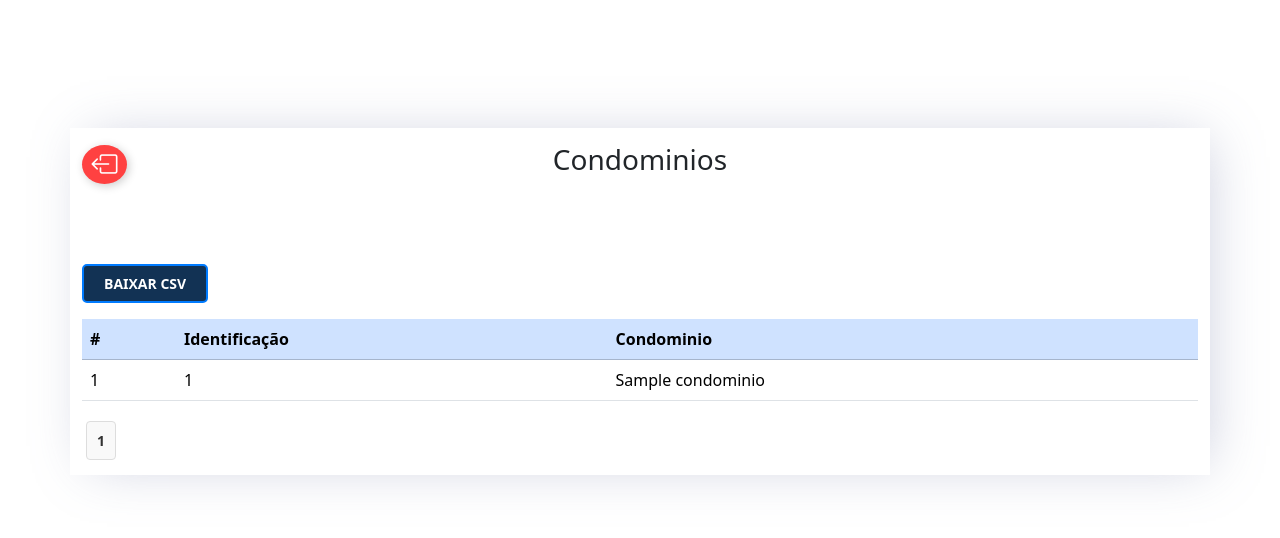
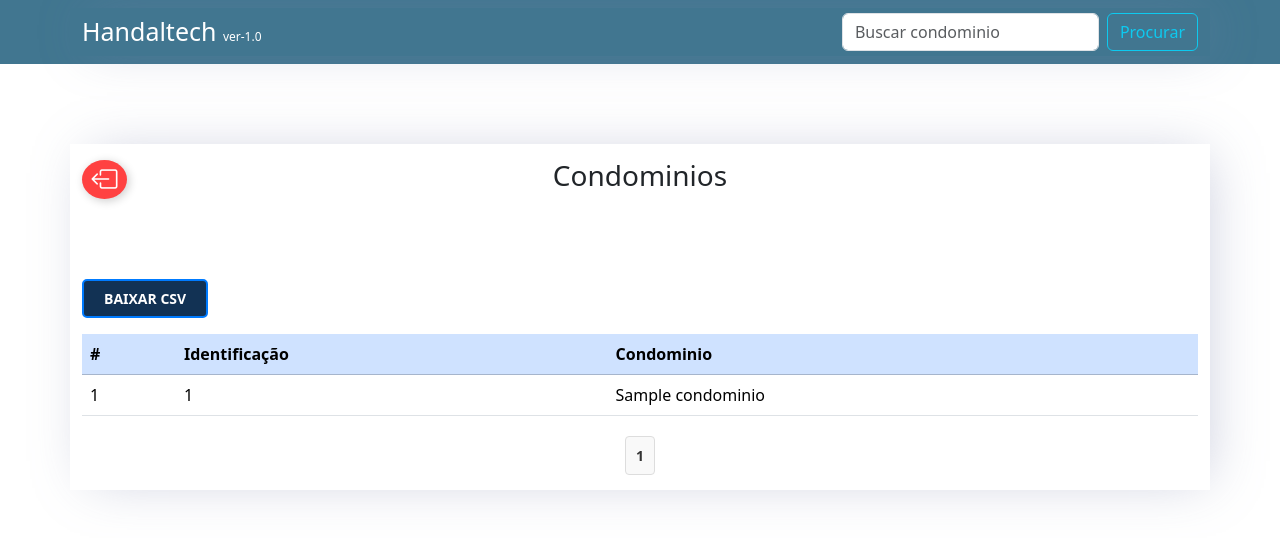
Before and after one commit to kemuelkesley/helpdesk-faculdade, a Django app: page /condominios in a window 1280 px wide. Shown: the top 538 px of the page. Run offline with Django 4.2, Linux system fonts and the light colour scheme; a user stored in the database is signed in; tables that the repository leaves empty hold one stand-in row (values such as "Sample post"); parts of the project's set-up code (start-up, migrations or seed data) failed here and were passed over.

Commit message:
criando função para fazer busca nos condominios

```diff
--- a/cadastro/views.py
+++ b/cadastro/views.py
@@ -4,6 +4,9 @@ from django.shortcuts import render
 from .models import Equipamento, Condominio
 from django.contrib.auth.decorators import login_required
 from django.core.paginator import Paginator
+from django.db.models import Q
+
+
 
 
 @login_required
@@ -18,44 +21,37 @@ def equipamentos(request):
 def condominios(request):
     condominios = Condominio.objects.all()
 
-    criar_paginacao(request, condominios)
-    return render(request, "dados/condominios.html", {"criar_paginacao" : criar_paginacao(request, condominios)})
+    paginas = criar_paginacao(request, condominios)
+
+    buscar_dados(request.GET.get('nome'))
+    if request.GET.get('nome'):
+        paginas = criar_paginacao(request, buscar_dados(request.GET.get('nome')))
 
 
-# Função generica para criar paginação
+    context = {
+        "criar_paginacao" : paginas
+    }
+
+    return render(request, "dados/condominios.html", context)
+
+
+# funcao para filtrar dados
+def buscar_dados(nome):
+    if nome:
+        return Condominio.objects.filter(
+            Q(numero_identificacao__icontains=nome) | Q(nome__icontains=nome))
+
+    else:
+        return Condominio.objects.all()
+
+
+# funcao generica para criar paginacao
 def criar_paginacao(request, objeto):
     paginator = Paginator(objeto, 12)
     page_number = request.GET.get('page')
     page_obj = paginator.get_page(page_number)
 
     return page_obj
-
-
-
-# @login_required
-# def exportar_csv(request):
-#     response = HttpResponse(content_type='text/csv')
-#     response['Content-Disposition'] = 'attachment; filename="equipamentos.csv"'
-
-#     writer = csv.writer(response)
-#     writer.writerow([
-#         'Nome',
-#         'N Serie',
-#         'Descricao',
-#         'Condominio'
-#     ])
-
-#     equipamentos = Equipamento.objects.all()
-
-#     for equipamento in equipamentos:
-#         writer.writerow([
-#             equipamento.nome,
-#             equipamento.numero_serie,
-#             equipamento.descricao,
-#             equipamento.condominio
-#         ])
-
-#     return response
 
 
 
--- a/setup/static/assets/css/paginator.css
+++ b/setup/static/assets/css/paginator.css
@@ -1,6 +1,6 @@
 .pagination {
     display: flex;
-    /* justify-content: center; */
+    justify-content: center;
     margin-top: 20px;
 }
 
--- a/setup/static/assets/css/tabela.css
+++ b/setup/static/assets/css/tabela.css
@@ -1,5 +1,5 @@
 h3 {
-    margin-top: 8rem;
+    margin-top: 5rem;
     padding-top: 15px;
 }
 
--- a/templates/dados/condominios.html
+++ b/templates/dados/condominios.html
@@ -6,7 +6,8 @@
     <meta name="viewport" content="width=device-width, initial-scale=1.0">
     <link href="https://cdn.jsdelivr.net/npm/bootstrap@5.3.2/dist/css/bootstrap.min.css" rel="stylesheet"
      integrity="sha384-T3c6CoIi6uLrA9TneNEoa7RxnatzjcDSCmG1MXxSR1GAsXEV/Dwwykc2MPK8M2HN" crossorigin="anonymous">
-    <link rel="stylesheet" href="https://cdnjs.cloudflare.com/ajax/libs/bootstrap-icons/1.11.1/font/bootstrap-icons.min.css" integrity="sha512-oAvZuuYVzkcTc2dH5z1ZJup5OmSQ000qlfRvuoTTiyTBjwX1faoyearj8KdMq0LgsBTHMrRuMek7s+CxF8yE+w==" crossorigin="anonymous" referrerpolicy="no-referrer" />
+    <link rel="stylesheet" href="https://cdnjs.cloudflare.com/ajax/libs/bootstrap-icons/1.11.1/font/bootstrap-icons.min.css"
+     integrity="sha512-oAvZuuYVzkcTc2dH5z1ZJup5OmSQ000qlfRvuoTTiyTBjwX1faoyearj8KdMq0LgsBTHMrRuMek7s+CxF8yE+w==" crossorigin="anonymous" referrerpolicy="no-referrer" />
       <!-- CSS   -->
     <link rel="stylesheet" type="text/css" href="{% static 'assets/css/tabela.css' %}">
 	<link rel="stylesheet" type="text/css" href="{% static 'assets/css/paginator.css' %}">
@@ -15,11 +16,23 @@
 </head>
 <body>
 
+    <nav class="navbar" style="background-color: #417690;">
+        <div class="container">
+            <a href="{% url 'condominios' %}" class="navbar-brand" style="font-size: 25px; color: white;">Handaltech <span style="font-size: 12px;">ver-1.0</span></a>
+
+            <form class="d-flex" role="search">
+                <input class="form-control me-2" name="nome" type="search" placeholder="Buscar condominio" aria-label="Search">
+                <button class="btn btn-outline-info" type="submit">Procurar</button>
+            </form>
+        </div>
+    </nav>
+
     <section class="container">
         <div>
             <h3 class="text-center mb-5">Condominios</h3>
 
-            <a href="{% url 'admin:index' %}" class="home">
+            <!-- <a href="{% url 'admin:index' %}" class="home"> -->
+            <a href="{% url 'condominios' %}" class="home">
               <div class="sign"><i class="bi bi-box-arrow-left"></i></div>
               <div class="text"> Home</div>
             </a>
```
Also changed, not shown: setup/settings.py (line endings or trailing spaces).
